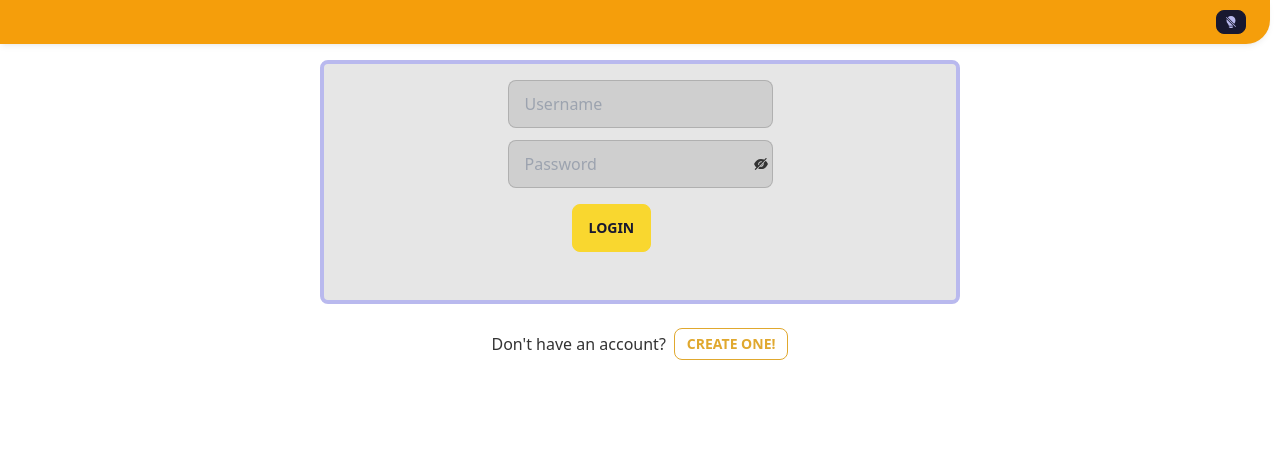
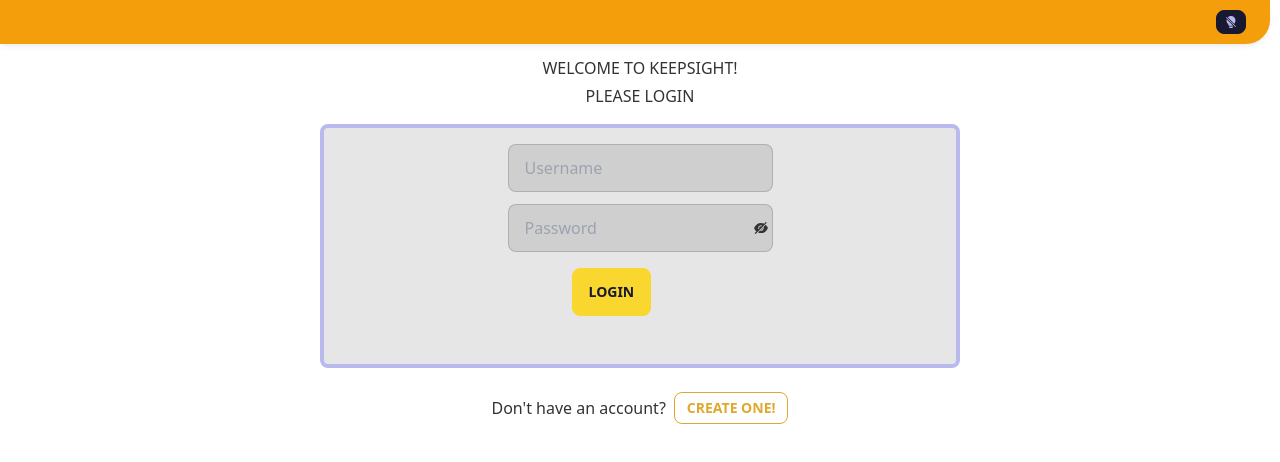
Before and after one commit to jpstorrie/KeepSight, a React (Create React App) app in the folder client/: page / in a window 1280 px wide. Shown: the top 462 px of the page. Built offline with nearby package versions, Linux system fonts and the light colour scheme; no server answers.

Commit message:
chore: minor changes to login page

```diff
--- a/client/src/components/Children.js
+++ b/client/src/components/Children.js
@@ -14,7 +14,6 @@
             .then((r) => r.json())
             .then((data) => setChildren(data));
     }, []);
-
 
     const submitForm = (e) => {
         e.preventDefault();
@@ -49,6 +48,7 @@
     }
     return (
         <div>
+            <h1 className="font-bold text-2xl">Welcome {user.username}</h1>
             {formVis? null :
             <div className="pt-14 flex justify-center">
                 {childCards}
--- a/client/src/components/Login.js
+++ b/client/src/components/Login.js
@@ -44,6 +44,10 @@
 
   return (
     <div className="grid justify-items-center ">
+      <div className="flex-wrap text-center">
+        <h1 className="pt-3 font-">WELCOME TO KEEPSIGHT!</h1>
+        <h1 className="pt-1 font-">PLEASE LOGIN</h1>
+      </div>
     <div className="m-4 flex justify-center border-4 rounded-lg my-4 md:h-full md:w-6/12 md:p-4 border-neutral-content bg-base-200">
       <form onSubmit={handleLogin} autoComplete="on" className="flex-wrap">
         <input
```
